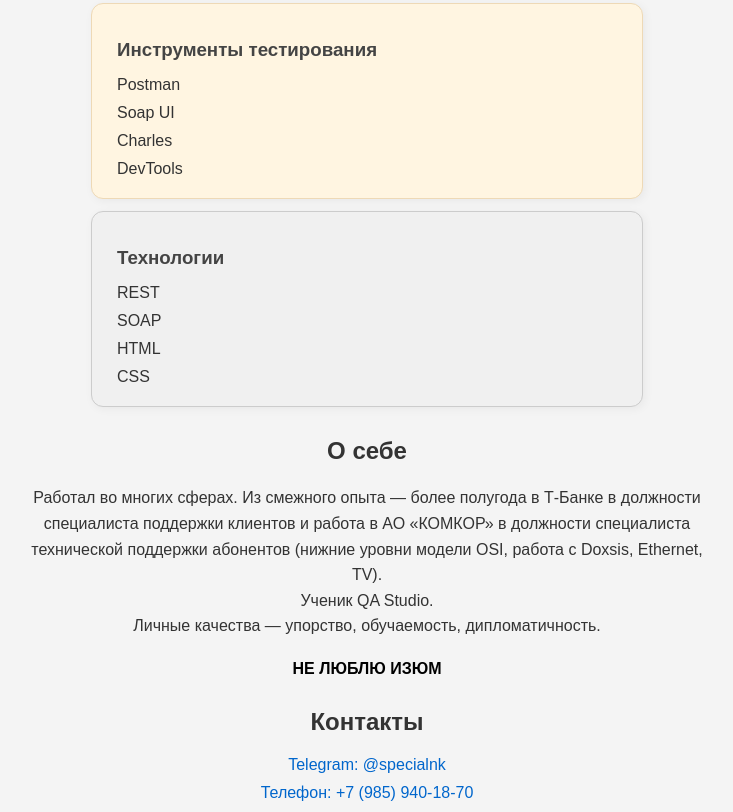
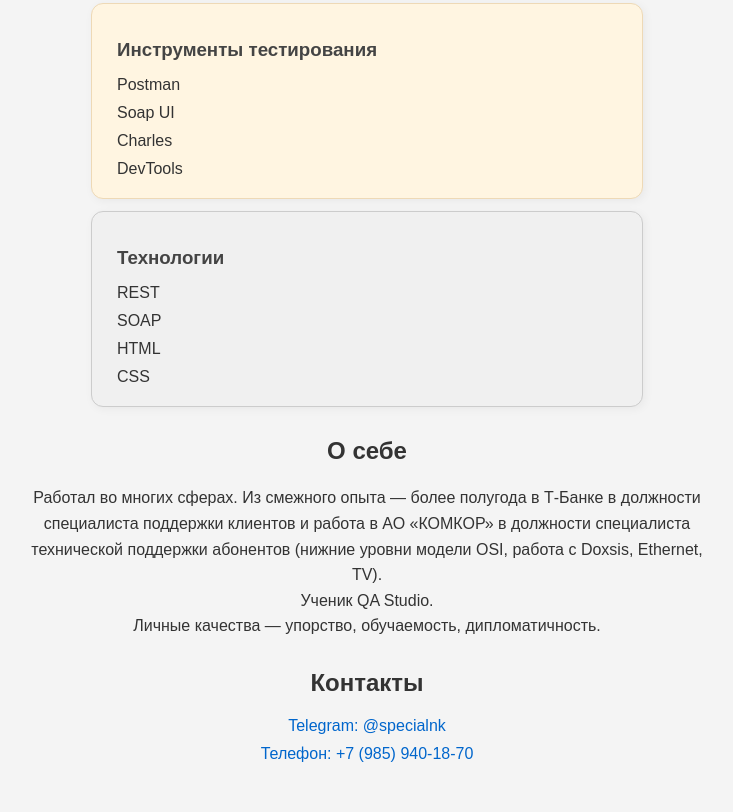
Before and after one commit to NikolayKK/NikolayKK.github.io, a plain HTML site: page index.html in a window 1280 px wide. Shown: the part 933-1745 px from the top of the page, without its empty margins (273-1006 px from the left). After the commit the page ends 1706 px from the top, so only its background shows below. Drawn offline with Linux system fonts and the light colour scheme.

Commit message:
Update index.html
-

```diff
--- a/index.html
+++ b/index.html
@@ -173,7 +173,6 @@
       Ученик QA Studio.<br>
       Личные качества — упорство, обучаемость, дипломатичность.
     </p>
-     <h4>НЕ ЛЮБЛЮ ИЗЮМ</h4>
   </div>
 
   <div class="contacts">
```
